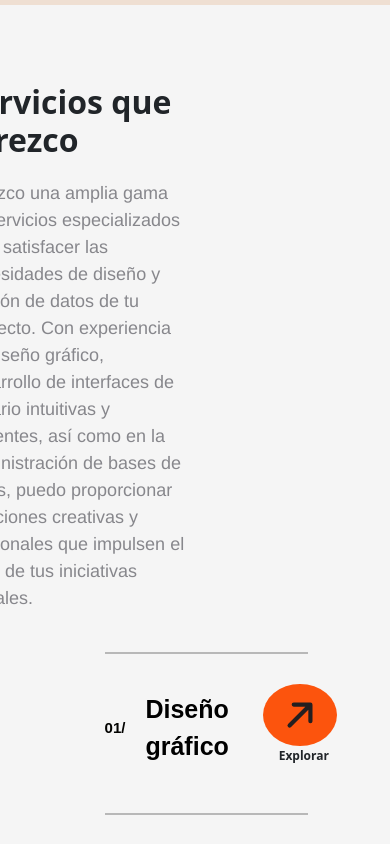
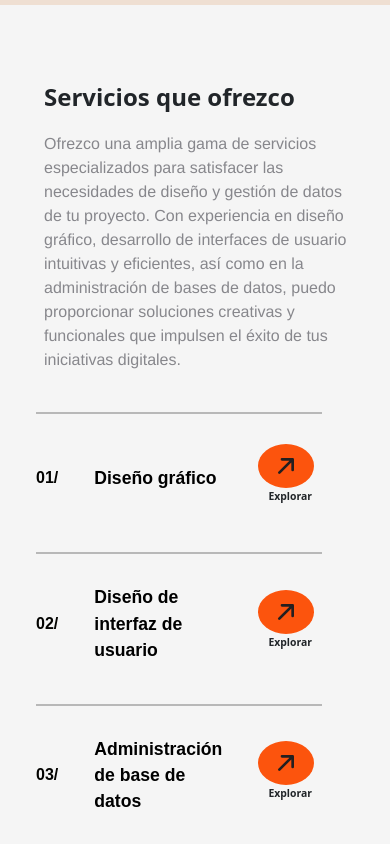
Before and after one commit to diegociriaci/PortfolioReactDiegoCiriaciRibone, a React (Vite) app in the folder vite-project/: page / in a window 390 px wide. Shown: the part 1420-2264 px from the top of the page. Built offline with nearby package versions, Linux system fonts and the light colour scheme.

Commit message:
Hice el responsive del componente Servicios

```diff
--- a/vite-project/src/Component/Servicios/Servicios.css
+++ b/vite-project/src/Component/Servicios/Servicios.css
@@ -1,14 +1,14 @@
 .servicios{
     background-color: #f5f5f5;
-    display: flex;
-    flex-direction: row;
-    justify-content: space-between;
+    /* display: flex; */
+    /* flex-direction: row; */
+    /* justify-content: space-between; */
     height: auto;
-    padding: 3.125rem 4.375rem;
+    /* padding: 3.125rem 4.375rem; */
 }
 
 .servicios-header{
-    align-self: flex-start;
+    /* align-self: flex-start; */
     margin-bottom: 1.25rem;
     width: 100%;
     margin-top: 1.875rem;
@@ -30,15 +30,15 @@
 }
 
 .servicios-lista{
-    display: flex;
-    flex-direction: column;
+    /* display: flex;
+    flex-direction: column; */
     margin-left: auto;
     width: 90%;
 }
 
 .servicio-item{
-    display: flex;
-    justify-content: space-between;
+    /* display: flex; */
+    /* justify-content: space-between; */
     margin-bottom: 0.625rem;
     font-size: 1.2em;
     padding: 0.625rem 0;
@@ -60,15 +60,18 @@
     font-weight: bold;
     font-size: 1.5625rem;
     margin-left: 0.625rem;
-    flex: 1;
-    align-self: center;
-    text-align: left;
+    padding-left: 150px;
+    /* flex: 1; */
+    /* align-self: flex-start; */
+    /* align-self: start; */
+    /* text-align: start; */
+    /* align-self: flex-start; */
 }
 
 .boton-info{
-    flex-direction: column;
+    /* flex-direction: column; */
     margin-left: 0.625rem;
-    align-self: center;
+    /* align-self: center; */
 }
 
 .boton-servicio{
@@ -104,3 +107,192 @@
     margin: 1.25rem 0;
     width: 100%;
 }
+
+@media (max-width: 480px) {
+    .servicios{
+        /* flex-direction: column; */
+        padding: 1.5rem;
+    }
+
+    .servicios-header{
+        width: 100%;
+        margin-top: 1.875rem;
+        margin-left: 0.5rem;
+    }
+
+    .servicios-header h1{
+        font-size: 1.5em;
+    }
+
+    .servicios-descripcion{
+        font-size: 1rem;
+    }
+
+    .servicios-lista{
+        margin-right: 2.188rem;
+    }
+
+    .servicio-item{
+        font-size: 1rem;
+        /* flex-direction: column; */
+        align-items: flex-start;
+    }
+
+    .num{
+        font-size: 1rem;
+    }
+
+    .nombre-servicio{
+        font-size: 1.1rem;
+        padding-left: 0;
+    }
+
+    .texto-explorar{
+        font-size: 0.65rem;
+    }
+
+    .servicio-item img{
+        width: 2rem;
+        height: 2rem;
+    }
+}
+
+@media (min-width: 481px) and (max-width: 767px) {
+    .servicios {
+        /* flex-direction: column; */
+        padding: 2rem;
+    }
+
+    .servicios-header{
+        width: 100%;
+        margin-top: 1.895rem;
+        margin-left: 0.5rem;
+    }
+
+    .servicios-header h1{
+        font-size: 2em;
+    }
+
+    .servicios-descripcion{
+        font-size: 1.125rem;
+    }
+
+    .servicios-lista{
+        margin-right: 2.188rem;
+    }
+
+    .servicio-item{
+        font-size: 1.25em;
+        /* flex-direction: column; */
+        align-items: flex-start;
+    }
+
+    .num{
+        font-size: 1.5rem;
+    }
+
+    .nombre-servicio{
+        font-size: 1.25rem;
+        padding-left: 0;
+    }
+
+    .texto-explorar{
+        font-size: 0.7rem;
+    }
+
+    .servicio-item img{
+        width: 2.5rem;
+        height: 2.5rem;
+    }
+}
+
+@media (min-width: 768px) and (max-width: 1024px) {
+    .servicios {
+        /* flex-direction: row; */
+        padding: 2.5rem;
+    }
+
+    .servicios-header{
+        width: 100%;
+        margin-top: 1.875rem;
+        margin-left: 0.5rem;
+    }
+
+    .servicios-header h1 {
+        font-size: 2.2em;
+    }
+
+    .servicios-descripcion {
+        font-size: 1.2rem;
+    }
+
+    .servicios-lista{
+        margin-right: 2.188rem;
+        margin-left: 4.375rem;
+    }
+
+    .servicio-item{
+        font-size: 1.2em;
+    }
+
+    .num{
+        font-size: 1.6rem;
+    }
+
+    .nombre-servicio{
+        font-size: 1.375rem;
+        padding-left: 0;
+    }
+
+    .texto-explorar{
+        font-size: 0.75rem;
+    }
+
+    .servicio-item img{
+        width: 2.75rem;
+        height: 2.75rem;
+    }
+}
+
+@media (min-width: 1025px) and (max-width:1400px){
+    .servicios{
+        /* flex-direction: column; */
+        padding: 1.5rem;
+    }
+
+    .servicios-header{
+        width: 100%;
+        margin-top: 1.875rem;
+        margin-left: 0.5rem;
+    }
+
+    .servicios-header h1{
+        font-size: 2em;
+    }
+
+    .servicios-descripcion{
+        font-size: 1.125rem;
+        /* border: 1px solid black; */
+    }
+
+    .servicio-item{
+        font-size: 1.2em;
+    }
+
+    .num{
+        font-size: 0.9375rem;
+    }
+
+    .nombre-servicio{
+        font-size: 1.5625rem;
+    }
+
+    .texto-explorar{
+        font-size: 0.75rem;
+    }
+
+    .servicio-item img{
+        width: 3.125rem;
+        height: 3.125rem;
+    }
+}
--- a/vite-project/src/Component/Servicios/Servicios.jsx
+++ b/vite-project/src/Component/Servicios/Servicios.jsx
@@ -14,15 +14,16 @@ const Servicios = () => {
                         </div>
                     </div>
                     <div className="col-md-8">
-                        <div className="servicios-lista">
+                        <div className="servicios-lista d-flex flex-column ">
                             <hr />
+
                             <div className="servicio-item d-flex align-items-center">
                                 <p className="num mb-0">01/</p>
-                                <div className="">
-                                    <p className="nombre-servicio mb-0">Diseño gráfico</p>
+                                <div className="d-flex flex-column flex-grow-1 ms-3">
+                                    <p className="nombre-servicio mb-0 align-self-start">Diseño gráfico</p>
                                 </div>
                                 <div className="d-flex flex-column align-items-end ms-3">
-                                    <div className="d-flex align-items-center mb-2 boton-info">
+                                    <div className="d-flex align-items-center align-self-center flex-column mb-2 boton-info">
                                         <a href="https://github.com/diegociriaci?tab=repositories" className="nav-link-hero">
                                             <button className="btn boton-servicio">
                                                 <img src="img/img-flecha-diagonal.svg" alt="Flecha" />
@@ -32,14 +33,15 @@ const Servicios = () => {
                                     </div>
                                 </div>
                             </div>
+
                             <hr />
-                            <div className="servicio-item d-flex align-items-center">
+                            <div className="servicio-item d-flex align-items-center justify-content-between">
                                 <p className="num mb-0">02/</p>
                                 <div className="d-flex flex-column flex-grow-1 ms-3">
                                     <p className="nombre-servicio mb-0">Diseño de interfaz de usuario</p>
                                 </div>
                                 <div className="d-flex flex-column align-items-end ms-3">
-                                    <div className="d-flex align-items-center mb-2 boton-info">
+                                    <div className="d-flex align-items-center align-self-center flex-column mb-2 boton-info">
                                         <a href="https://github.com/diegociriaci?tab=repositories" className="nav-link-hero">
                                             <button className="btn boton-servicio">
                                                 <img src="img/img-flecha-diagonal.svg" alt="Flecha" />
@@ -49,14 +51,15 @@ const Servicios = () => {
                                     </div>
                                 </div>
                             </div>
+
                             <hr />
-                            <div className="servicio-item d-flex align-items-center">
+                            <div className="servicio-item d-flex align-items-center justify-content-between">
                                 <p className="num mb-0">03/</p>
                                 <div className="d-flex flex-column flex-grow-1 ms-3">
                                     <p className="nombre-servicio mb-0">Administración de base de datos</p>
                                 </div>
                                 <div className="d-flex flex-column align-items-end ms-3">
-                                    <div className="d-flex align-items-center mb-2 boton-info">
+                                    <div className="d-flex align-items-center align-self-center flex-column mb-2 boton-info">
                                         <a href="https://github.com/diegociriaci?tab=repositories" className="nav-link-hero">
                                             <button className="btn boton-servicio">
                                                 <img src="img/img-flecha-diagonal.svg" alt="Flecha" />
@@ -66,6 +69,7 @@ const Servicios = () => {
                                     </div>
                                 </div>
                             </div>
+
                         </div>
                     </div>
                 </div>
```
